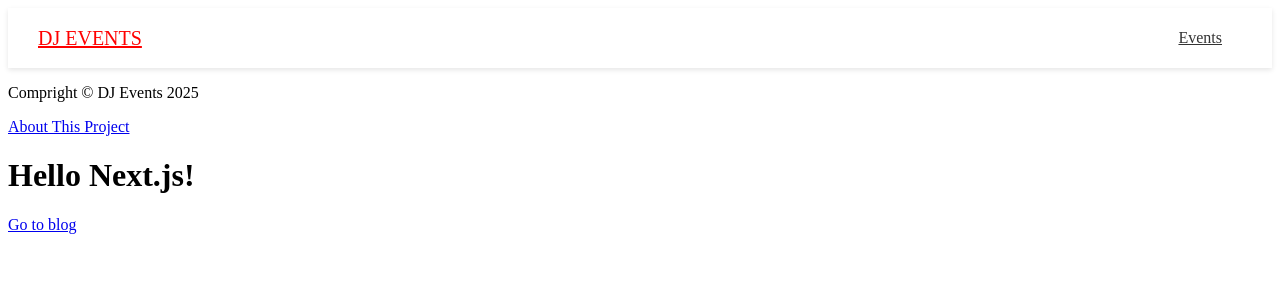
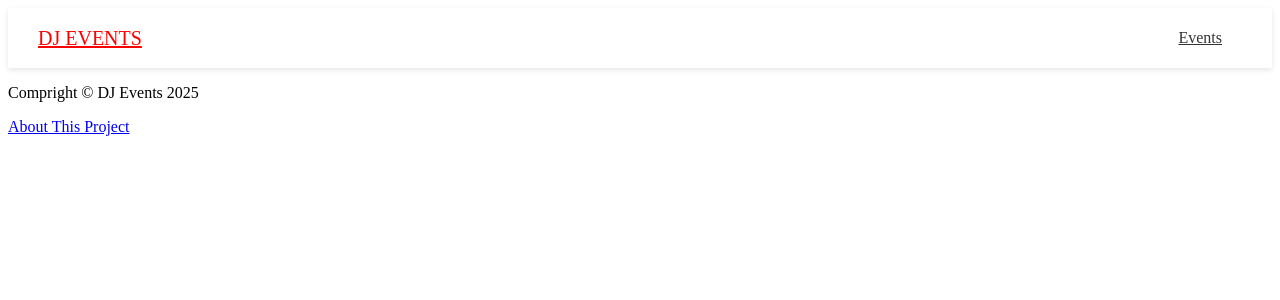
Before and after one commit to pravinkumar172929/next-js-app, a Next.js app: page / in a window 1280 px wide. Shown: the top 300 px of the page. Built offline with nearby package versions, Linux system fonts and the light colour scheme.

Commit message:
main page cleanup

```diff
--- a/app/page.tsx
+++ b/app/page.tsx
@@ -1,11 +1,3 @@
-import Link from "next/link";
-import Layout from "./layout";
-
 export default function Page() {
-  return (
-    <>
-      <h1>Hello Next.js!</h1>
-      <Link href="/blog">Go to blog</Link>
-    </>
-  );
+  return <></>;
 }
```
